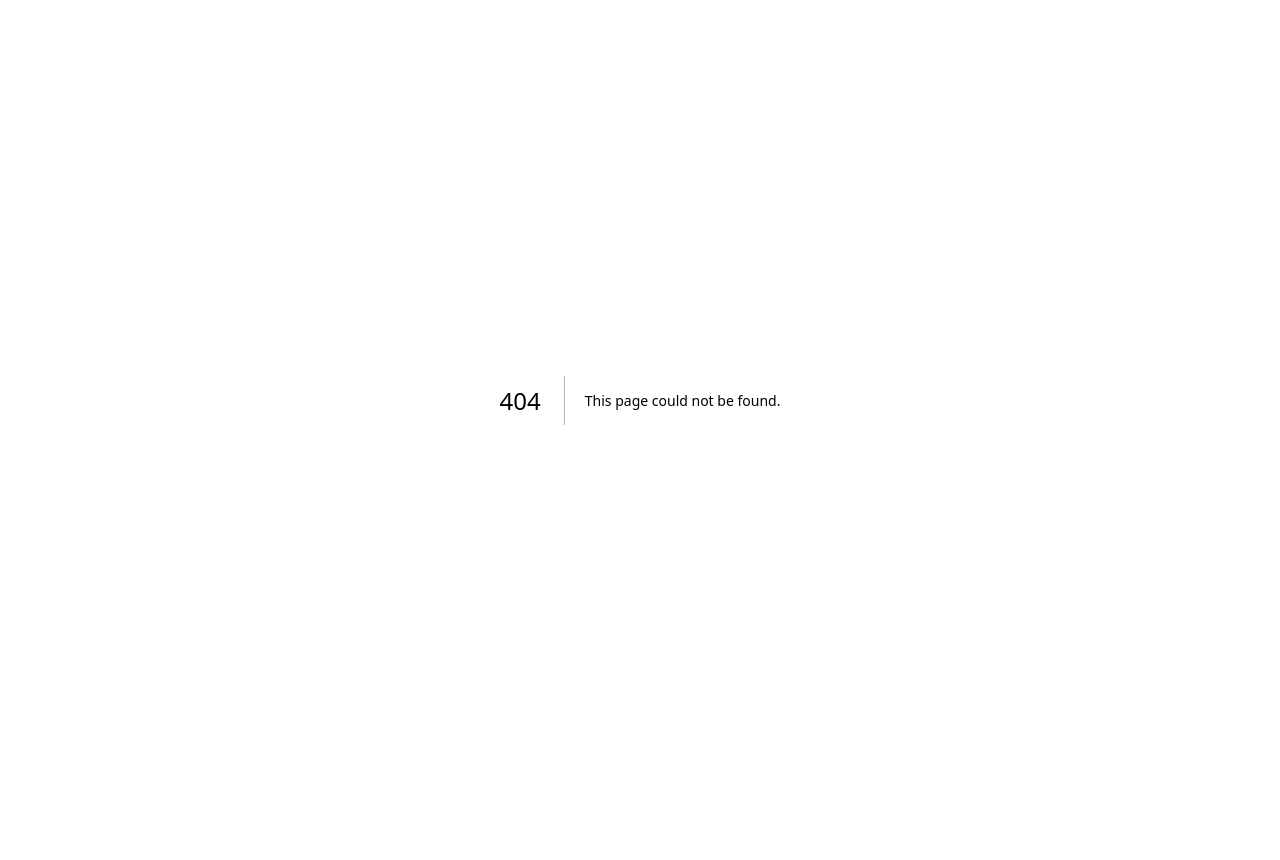
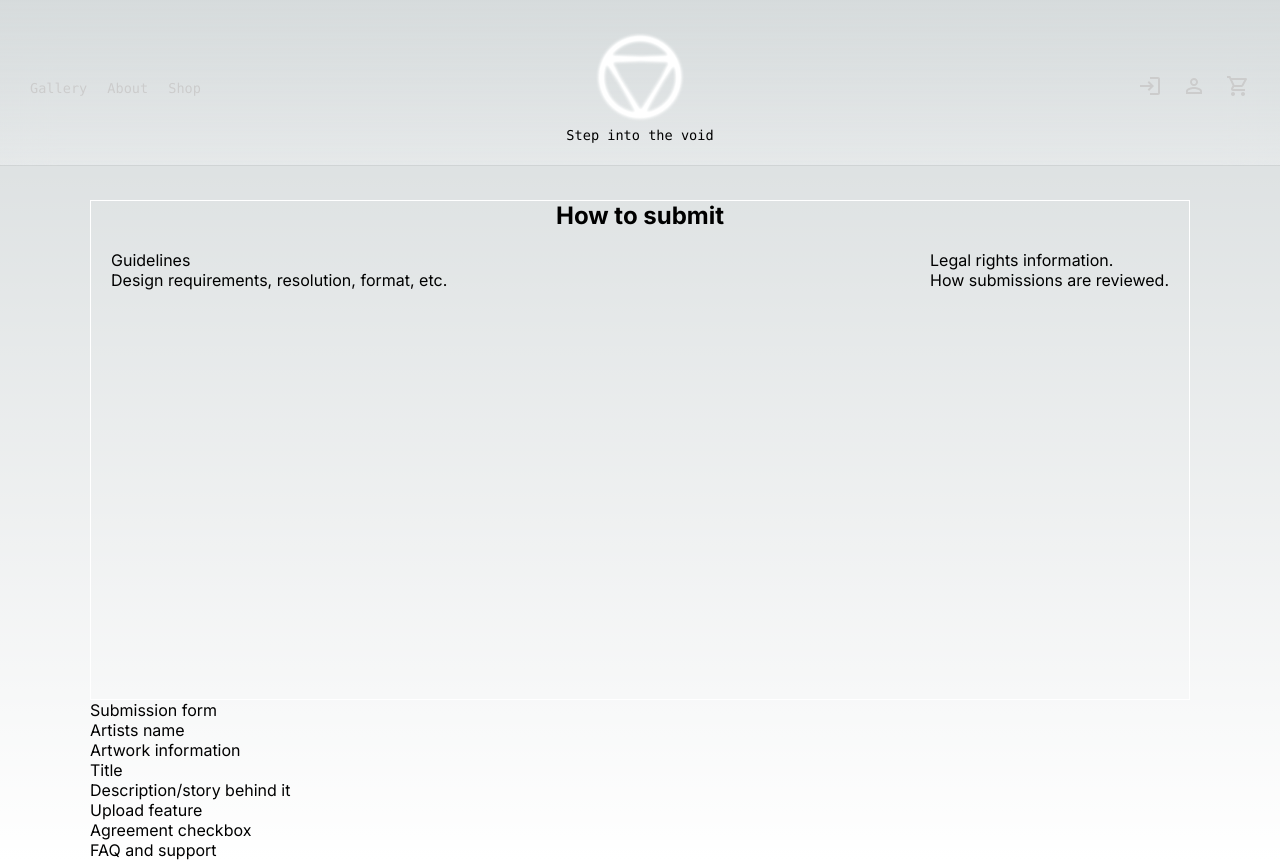
Before and after one commit to katelandcastelin/brightvoid-next-personal, a Next.js app: page /pages/submitArt in a window 1280 px wide. Before the commit this address had no page. Before the commit the page ends 800 px from the top, so only its background shows below. Built offline with nearby package versions, Linux system fonts and the light colour scheme.

Commit message:
feat/shop-directory: added a page for submitting an artwork for review

```diff
--- a/app/page.js
+++ b/app/page.js
@@ -2,7 +2,6 @@
 import React from 'react';
 import { Parallax, ParallaxLayer } from '@react-spring/parallax';
 import styles from "./page.module.css";
-import styled from "styled-components";
 import Header from "./components/Header";
 
 export default function Home() {
--- a/app/pages/shop/page.jsx
+++ b/app/pages/shop/page.jsx
@@ -86,7 +86,7 @@ export default function Store() {
             <p>Apparel</p>
             <img src='/shop-display/apparel.jpeg' />
           </DisplayBlock>
-          <DisplayBlock href="/">
+          <DisplayBlock href="/pages/submitArt">
             <p>Design & earn</p>
             <img src='/shop-display/design-and-earn.jpeg' />
             {/* create and collaborate */}
--- /dev/null
+++ b/app/pages/submitArt/page.jsx
@@ -0,0 +1,62 @@
+'use client';
+import React from 'react';
+import styled from 'styled-components';
+import styles from './submitArtPage.module.css';
+import Header from '../../components/Header';
+
+const HowToBlock = styled.div`
+  display: flex;
+  flex-direction: column;
+  align-items: center;
+  height: 500px;
+  border: 1px solid #fff;
+`;
+
+export default function submitArt() {
+  return (
+    <div style={{display: 'flex', justifyContent: 'center'}}>
+    <div className={styles.wrapper}>
+      <Header />
+      <HowToBlock>
+        <h2>How to submit</h2>
+        <div style={{width: '100%', display: 'flex', justifyContent: 'space-between'}}>
+          <div style={{margin: '20px'}}>
+            <div>
+              <p>Guidelines</p>
+            </div>
+            <div>
+              Design requirements, resolution, format, etc.
+            </div>
+          </div>
+          <div style={{margin: '20px'}}>
+            <div>
+              Legal rights information.
+            </div>
+            <div>
+              How submissions are reviewed.
+            </div>
+          </div>
+        </div>
+      </HowToBlock>
+      <div>
+        Submission form
+        <div>Artists name</div>
+        <div>
+          Artwork information
+          <div>Title</div>
+          <div>Description/story behind it</div>
+        </div>
+        <div>
+          Upload feature
+        </div>
+        <div>
+          Agreement checkbox
+        </div>
+      </div>
+      <div>
+        FAQ and support
+      </div>
+    </div>
+    </div>
+  )
+}
--- /dev/null
+++ b/app/pages/submitArt/submitArtPage.module.css
@@ -0,0 +1,7 @@
+.wrapper {
+  flex-direction: column;
+  display: flex;
+  justify-content: center;
+  max-width: 1100px;
+  width: 100%;
+}
```
